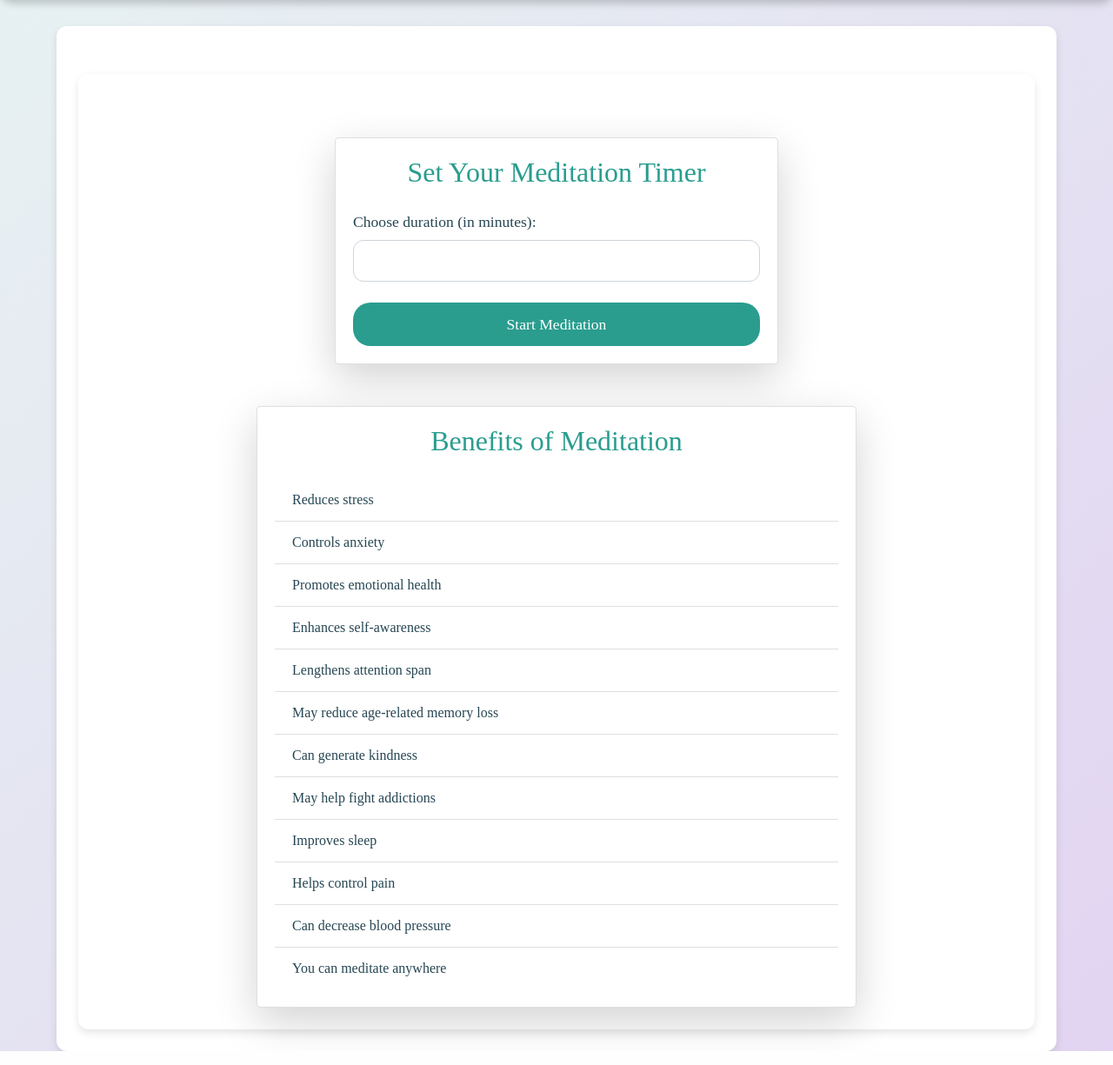
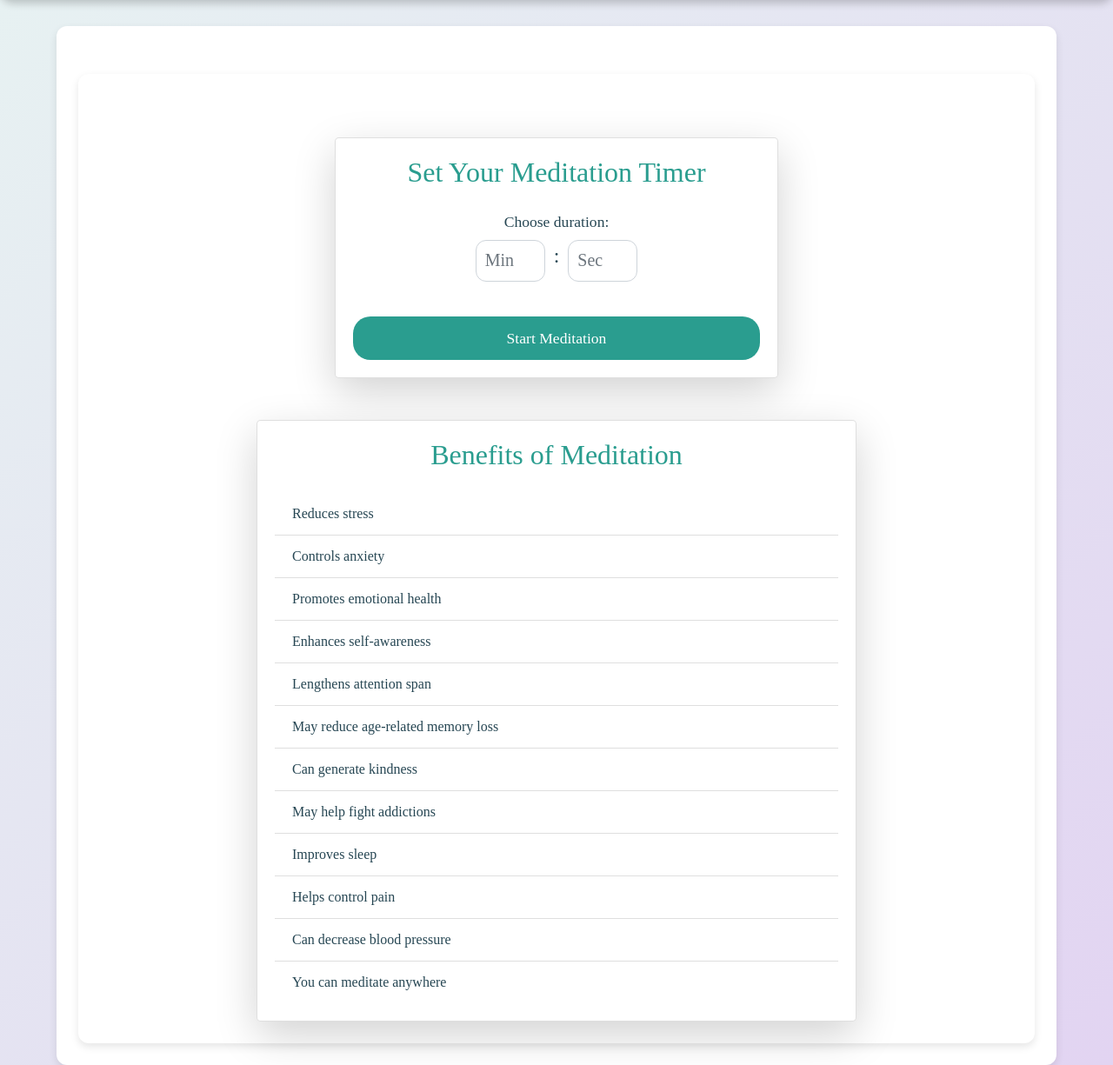
Before and after one commit to B0rislava/hello-kitty, a Flask app: template website/templates/meditation.html in a window 1280 px wide. Shown: the part 69-1294 px from the top of the page at 87% size. Run offline with Flask 3, Linux system fonts and the light colour scheme; the template is opened without the code that fills it, so the values that code supplies are empty; some libraries are stand-ins or nearby versions.

Commit message:
fix meditation to minutes and second and added reset timer logic

```diff
--- a/website/templates/meditation.html
+++ b/website/templates/meditation.html
@@ -10,9 +10,13 @@
                 <div class="card-body">
                     <h2 class="card-title text-center mb-4" style="color: #2a9d8f; font-family: 'Lora', serif;">Set Your Meditation Timer</h2>
 
-                    <form method="POST" class="mt-4">
-                        <label for="duration" class="form-label" style="font-size: 1.1rem; color: #264653;">Choose duration (in minutes):</label>
-                        <input type="number" id="duration" name="duration" min="1" max="60" class="form-control form-control-lg" style="border-radius: 12px; padding: 10px;" required>
+                    <form method="POST" class="mt-4 text-center">
+                        <label for="minutes" class="form-label" style="font-size: 1.1rem; color: #264653; display: block; text-align: center;">Choose duration:</label>
+                        <div class="d-flex justify-content-center mb-3">
+                            <input type="number" id="minutes" name="minutes" min="0" max="60" class="form-control form-control-lg" style="border-radius: 12px; padding: 10px; width: 80px;" placeholder="Min" required>
+                            <span style="font-size: 1.5rem; color: #264653; padding: 0 10px;">:</span>
+                            <input type="number" id="seconds" name="seconds" min="0" max="59" class="form-control form-control-lg" style="border-radius: 12px; padding: 10px; width: 80px;" placeholder="Sec" required>
+                        </div>
 
                         <input type="hidden" id="completed" name="completed" value="false">
 
@@ -57,31 +61,29 @@
 <script>
 let timerInterval;
 let request_sent = false;
+let timeRemaining = 0;
 
 document.getElementById('start-button').addEventListener('click', function (event) {
     event.preventDefault();
-    const durationInput = document.getElementById('duration');
-    const duration = parseInt(durationInput.value);
+    const minutesInput = document.getElementById('minutes');
+    const secondsInput = document.getElementById('seconds');
+    const minutes = parseInt(minutesInput.value);
+    const seconds = parseInt(secondsInput.value);
 
-    if (isNaN(duration) || duration < 1) {
-        alert('Please enter a valid duration (at least 1 minute).');
+    if (isNaN(minutes) || isNaN(seconds) || minutes < 0 || seconds < 0 || seconds > 59) {
+        alert('Please enter a valid duration (minutes and seconds).');
         return;
     }
+
+    timeRemaining = minutes * 60 + seconds;
 
     document.querySelector('form').style.display = 'none';
     document.getElementById('timer-display').style.display = 'block';
 
     const timeRemainingElement = document.getElementById('time-remaining');
-    let timeRemaining = duration * 60;
-
-    const updateTimer = () => {
-        const minutes = Math.floor(timeRemaining / 60);
-        const seconds = timeRemaining % 60;
-        timeRemainingElement.textContent = `${minutes}:${seconds < 10 ? '0' : ''}${seconds}`;
-    };
-
     updateTimer();
 
+    // Start the timer
     timerInterval = setInterval(() => {
         if (timeRemaining > 0) {
             timeRemaining--;
@@ -114,9 +116,43 @@ document.getElementById('start-button').addEventListener('click', function (even
             } else {
                 console.log('Meditation task for today has already been logged.');
             }
+
+            // Reset timer after completion (if user presses OK in the popup)
+            if (confirm("Would you like to reset the timer?")) {
+                minutesInput.value = 0;
+                secondsInput.value = 0;
+                timeRemainingElement.textContent = '00:00';
+                document.querySelector('form').style.display = 'block';
+                document.getElementById('timer-display').style.display = 'none';
+            }
         }
     }, 1000);
 });
+
+document.getElementById('stop-button').addEventListener('click', function() {
+    clearInterval(timerInterval); // Stop the timer
+
+    // Reset the timer display and show the form again
+    const timeRemainingElement = document.getElementById('time-remaining');
+    const minutesInput = document.getElementById('minutes');
+    const secondsInput = document.getElementById('seconds');
+    timeRemainingElement.textContent = '00:00';
+    minutesInput.value = 0;
+    secondsInput.value = 0;
+
+    // Hide the timer and show the form to reset the timer
+    document.querySelector('form').style.display = 'block';
+    document.getElementById('timer-display').style.display = 'none';
+});
+
+function updateTimer() {
+    const timeRemainingElement = document.getElementById('time-remaining');
+    const minutes = Math.floor(timeRemaining / 60);
+    const seconds = timeRemaining % 60;
+    timeRemainingElement.textContent = `${minutes}:${seconds < 10 ? '0' : ''}${seconds}`;
+}
 </script>
 
+
+
 {% endblock %}
```
